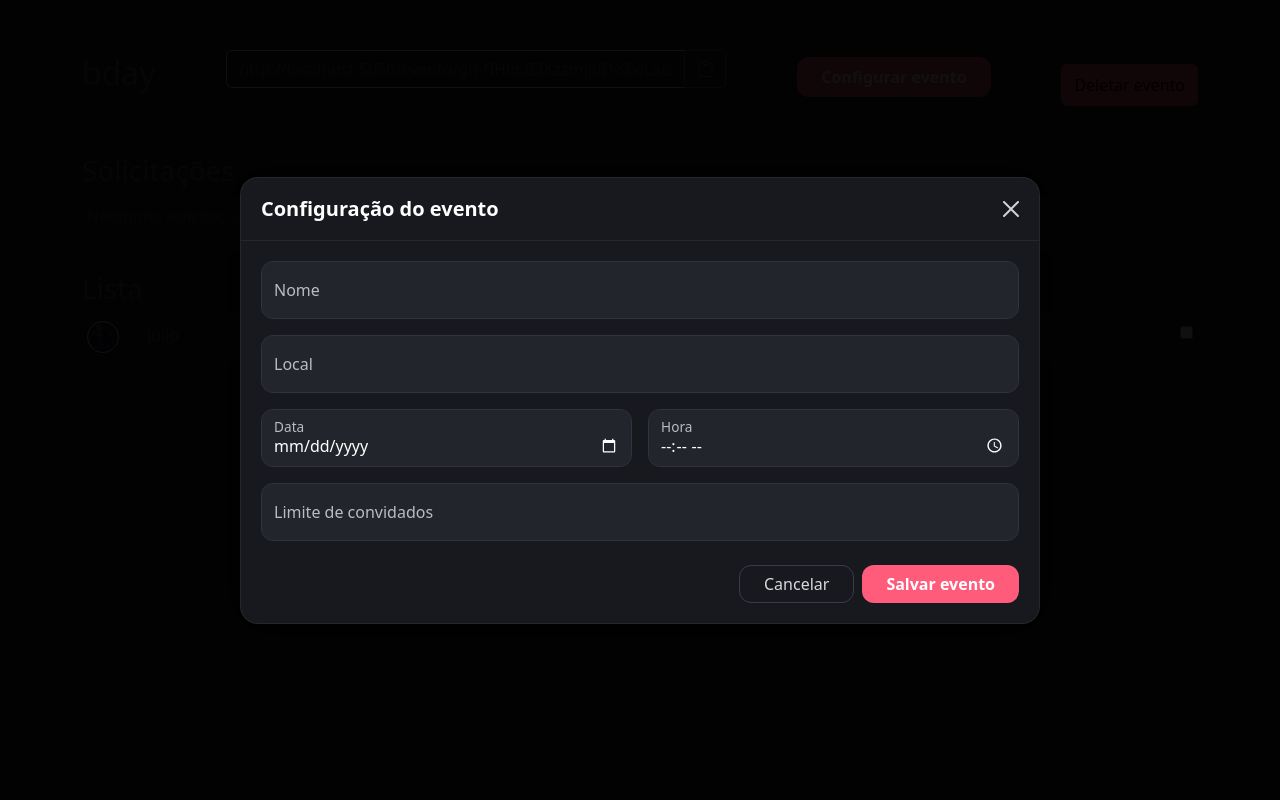
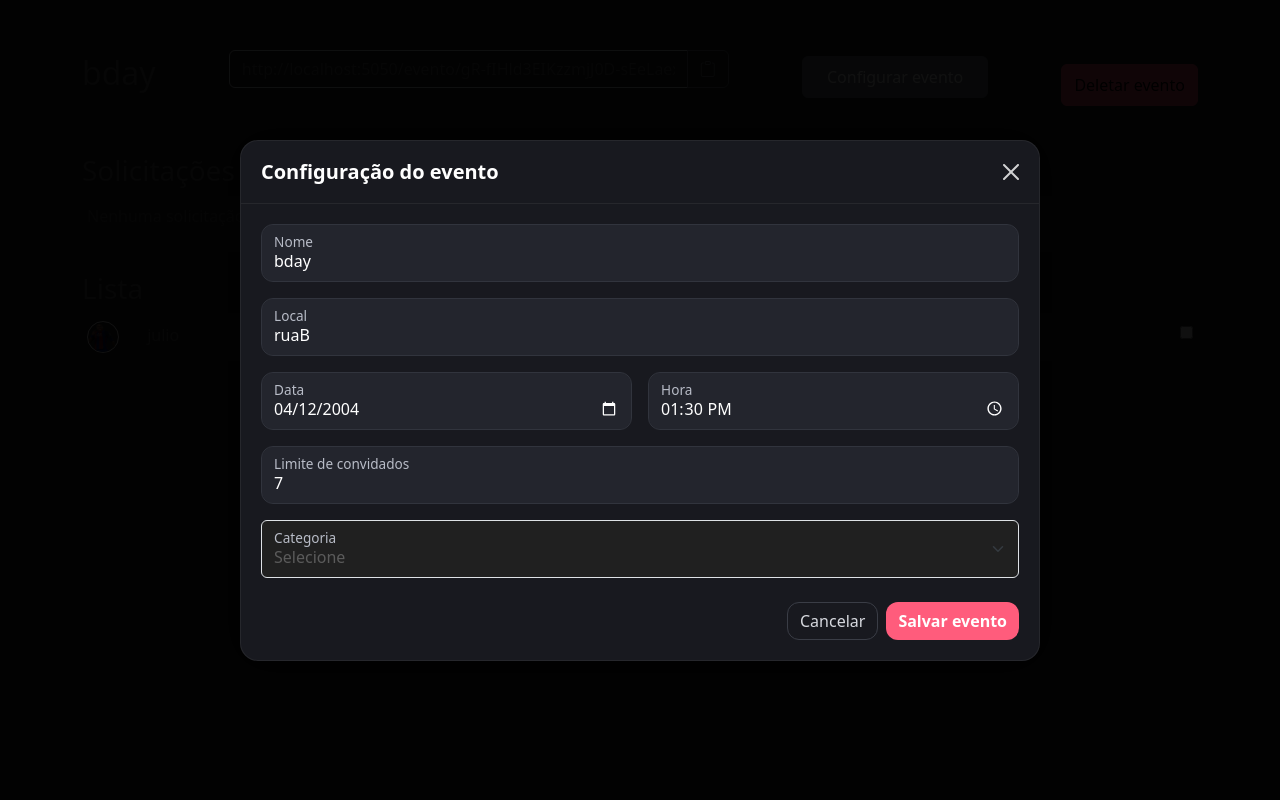
Before and after one commit to juliofsk/projetointegrador, a Flask app: a page that uses templates/events/event_detail.html in a window 1280 px wide, after a click on "Configurar evento". Run offline with Flask 3, Linux system fonts and the light colour scheme; a user stored in the database is signed in; data comes from the database, SQL or seed files in the repository; both versions use the stored data as it was after the commit; some libraries are stand-ins or nearby versions.

Commit message:
adicionado categorias para eventos

```diff
--- a/app.py
+++ b/app.py
@@ -109,18 +109,62 @@ def get_criar_evento():
 
 @srv.post("/criarEvento")
 def post_evento():
-    administrador_id = fk.session["usuario_id"]
+    administrador_id = fk.session.get("usuario_id")
     if not administrador_id:
         return fk.redirect("/login")
+
     evento_nome = request.form["nome"]
     evento_local = request.form["local"]
     evento_data = request.form["data"]
     evento_horario = request.form["hora"]
     evento_limite = request.form["limite"]
+    evento_categoria = request.form["categoria"]
+
+    valor_total = request.form.get("valor_total")
+    itens = request.form.get("itens")
+
     evento_token = secrets.token_urlsafe(22)
-    print(fk.session)
-    md.config_evento(administrador_id, evento_nome, evento_local, evento_data, evento_horario, evento_limite, evento_token)
+
+    evento_id = md.config_evento(
+        administrador_id,
+        evento_nome,
+        evento_local,
+        evento_data,
+        evento_horario,
+        evento_limite,
+        evento_token,
+        evento_categoria,
+        valor_total,
+    )
+
+    # ✔️ coletivo
+    if evento_categoria == "3" and itens:
+        lista_itens = [i.strip() for i in itens.split(",") if i.strip()]
+        md.salvar_itens(evento_id, lista_itens)
+
     return fk.redirect(f"/evento/{evento_token}")
+
+@srv.post("/editarEvento")
+def editar_evento():
+    evento_id = request.form["evento_id"]
+    evento_nome = request.form["nome"]
+    evento_local = request.form["local"]
+    evento_data = request.form["data"]
+    evento_horario = request.form["hora"]
+    evento_limite = request.form["limite"]
+    evento_categoria = request.form["categoria"]
+    valor_total = request.form.get("valor_total")
+    itens = request.form.get("itens")
+    md.editar_evento(evento_id, evento_nome, evento_local, evento_data, evento_horario, evento_limite, evento_categoria, valor_total)
+
+    if evento_categoria != "3":
+        md.deletar_itens_do_evento(evento_id)
+
+    if evento_categoria == "3" and itens:
+        lista_itens = [i.strip() for i in itens.split(",") if i.strip()]
+        md.atualizar_itens_evento(evento_id, lista_itens)
+
+    return fk.redirect(f"/evento/{md.get_token_evento(evento_id)}")
 
 @srv.get("/evento/<evento_token>")
 def get_evento(evento_token):
--- a/templates/events/event_detail.html
+++ b/templates/events/event_detail.html
@@ -1,16 +1,18 @@
 <!DOCTYPE html>
 <html lang="en">
+
 <head>
     {%include 'partials/_head.html'%}
     <link rel="stylesheet" href="https://cdn.jsdelivr.net/npm/bootstrap-icons@1.11.3/font/bootstrap-icons.css">
     <style>
-        #lista{
+        #lista {
             background-color: rgb(39, 39, 39);
             border-radius: 5px;
             padding-left: 5px;
             padding-right: 5px;
             margin-bottom: 20px;
         }
+
         .modal-backdrop.show {
             opacity: 0.75;
         }
@@ -47,21 +49,21 @@
             padding: 1.25rem;
         }
 
-    .form-floating > .form-control {
+        .form-floating>.form-control {
             background-color: #23252d;
             border: 1px solid #31343d;
             color: #ffffff;
             border-radius: 12px;
         }
 
-    .form-floating > .form-control:focus {
+        .form-floating>.form-control:focus {
             background-color: #23252d;
             color: #ffffff;
             border-color: #ff5c7c;
             box-shadow: 0 0 0 0.2rem rgba(255, 92, 124, 0.15);
         }
 
-    .form-floating > label {
+        .form-floating>label {
             color: #b8bcc7;
         }
 
@@ -96,12 +98,15 @@
         }
     </style>
 </head>
+
 <body>
 
     {%if not is_admin%}
 
     <div class="container d-flex flex-row align-items-center justify-content-between mt-5 mb-5">
-            <div><h2 class="">{{ evento[2] }}</h2></div>
+        <div>
+            <h2 class="">{{ evento[2] }}</h2>
+        </div>
         <form action="/evento/solicitar" method="POST">
             <input type="hidden" name="evento_id" value="{{ evento[0] }}">
             <button class="btn btn-primary w-5 py-2 mt-3">Entrar</button>
@@ -113,7 +118,9 @@
     {%if is_admin%}
 
     <div class="container d-flex flex-row align-items-center justify-content-between mt-5 mb-5">
-        <div><h2 class="">{{ evento[2] }}</h2></div>
+        <div>
+            <h2 class="">{{ evento[2] }}</h2>
+        </div>
 
         <div class="input-group mb-3" style="max-width:500px;">
             <input type="text" class="form-control" id="linkEvento" value="{{ url }}" readonly>
@@ -122,9 +129,7 @@
             </button>
         </div>
 
-          <button class="btn btn-evento px-4 py-2"
-            data-bs-toggle="modal"
-            data-bs-target="#modalConfigEvento">
+        <button class="btn btn-secondary px-4 py-2" data-bs-toggle="modal" data-bs-target="#modalConfigEvento">
             Configurar evento
         </button>
 
@@ -156,7 +161,9 @@
             {%for usuario in usuarios%}
             <div class="row py-2">
                 <div class="col">
-                    <img class="me-4 rounded-circle border border-white" src="{{ url_for('static', filename='uploads/usuarios/' ~ usuario[0] ~ '.png') }}" width="32" height="32">
+                    <img class="me-4 rounded-circle border border-white"
+                        src="{{ url_for('static', filename='uploads/usuarios/' ~ usuario[0] ~ '.png') }}" width="32"
+                        height="32">
                     {{ usuario[1] }}
                 </div>
                 <div class="col d-flex justify-content-end">
@@ -169,7 +176,8 @@
         </div>
     </div>
 
-<div class="modal fade" id="modalConfigEvento" tabindex="-1" aria-labelledby="modalConfigEventoLabel" aria-hidden="true">
+    <div class="modal fade" id="modalConfigEvento" tabindex="-1" aria-labelledby="modalConfigEventoLabel"
+        aria-hidden="true">
         <div class="modal-dialog modal-dialog-centered modal-lg">
             <div class="modal-content">
 
@@ -179,50 +187,83 @@
                 </div>
 
                 <div class="modal-body">
-                <form action="/criarEvento" method="post">
+                    <form action="/editarEvento" method="post">
+
+                        <input type="hidden" name="evento_id" value="{{evento[0]}}">
 
                         <div class="row g-3">
+
                             <div class="col-12">
                                 <div class="form-floating">
-                                <input type="text" class="form-control" id="nomeEvento" name="nome" placeholder="Nome do evento" required>
-                                <label for="nomeEvento">Nome</label>
+                                    <input type="text" class="form-control" name="nome" value="{{evento[2]}}" required>
+                                    <label>Nome</label>
                                 </div>
                             </div>
 
                             <div class="col-12">
                                 <div class="form-floating">
-                                <input type="text" class="form-control" id="localEvento" name="local" placeholder="Local do evento" required>
-                                <label for="localEvento">Local</label>
+                                    <input type="text" class="form-control" name="local" value="{{evento[3]}}" required>
+                                    <label>Local</label>
                                 </div>
                             </div>
 
                             <div class="col-md-6">
                                 <div class="form-floating">
-                                <input type="date" class="form-control" id="dataEvento" name="data" required>
-                                <label for="dataEvento">Data</label>
+                                    <input type="date" class="form-control" name="data" value="{{evento[4]}}" required>
+                                    <label>Data</label>
                                 </div>
                             </div>
 
                             <div class="col-md-6">
                                 <div class="form-floating">
-                                <input type="time" class="form-control" id="horaEvento" name="hora" placeholder="Hora do evento" required>
-                                <label for="horaEvento">Hora</label>
+                                    <input type="time" class="form-control" name="hora" value="{{evento[5]}}" required>
+                                    <label>Hora</label>
                                 </div>
                             </div>
 
                             <div class="col-12">
                                 <div class="form-floating">
-                                <input type="number" class="form-control" id="limiteEvento" name="limite" placeholder="Limite de convidados" min="1" required>
-                                <label for="limiteEvento">Limite de convidados</label>
-                            </div>
+                                    <input type="number" class="form-control" name="limite" value="{{evento[6]}}"
+                                        required>
+                                    <label>Limite de convidados</label>
                                 </div>
                             </div>
 
+                            <div class="col-12">
+                                <div class="form-floating">
+                                    <select class="form-select" name="categoria" id="categoriaSelect" required>
+                                        <option value="">Selecione</option>
+                                        <option value="1" {{ 'selected' if evento[7]==1 else '' }}>Normal</option>
+                                        <option value="2" {{ 'selected' if evento[7]==2 else '' }}>Racha</option>
+                                        <option value="3" {{ 'selected' if evento[7]==3 else '' }}>Coletivo</option>
+                                    </select>
+                                    <label>Categoria</label>
+                                </div>
+                            </div>
+
+                            <div id="campoRacha" class="col-12 d-none">
+                                <div class="form-floating">
+                                    <input type="number" class="form-control" name="valor_total"
+                                        placeholder="Valor total">
+                                    <label>Valor total (R$)</label>
+                                </div>
+                            </div>
+
+                            <div id="campoColetivo" class="col-12 d-none">
+                                <div class="form-floating">
+                                    <textarea class="form-control" name="itens" placeholder="Itens"
+                                        style="height: 100px"></textarea>
+                                    <label>Itens (separados por vírgula)</label>
+                                </div>
+                            </div>
+
+                        </div>
+
                         <div class="d-flex justify-content-end gap-2 mt-4">
-                        <button type="button" class="btn btn-secundario-dark px-4" data-bs-dismiss="modal">
+                            <button type="button" class="btn btn-secundario-dark" data-bs-dismiss="modal">
                                 Cancelar
                             </button>
-                        <button class="btn btn-evento px-4" type="submit" value="criar">
+                            <button class="btn btn-evento" type="submit">
                                 Salvar evento
                             </button>
                         </div>
@@ -235,10 +276,43 @@
     </div>
 
 </body>
+
 </html>
 
-<script src="https://cdn.jsdelivr.net/npm/bootstrap@5.3.3/dist/js/bootstrap.bundle.min.js">
-    function copiar() {
-      navigator.clipboard.writeText(document.getElementById("linkEvento").value);
+<script src="https://cdn.jsdelivr.net/npm/bootstrap@5.3.3/dist/js/bootstrap.bundle.min.js"></script>
+
+<script>
+document.addEventListener("DOMContentLoaded", function () {
+
+    const select = document.getElementById("categoriaSelect");
+    const racha = document.getElementById("campoRacha");
+    const coletivo = document.getElementById("campoColetivo");
+
+    const inputRacha = racha.querySelector("input");
+    const inputColetivo = coletivo.querySelector("textarea");
+
+    function atualizarCampos() {
+        const valor = select.value;
+
+        // esconde e desativa tudo
+        racha.classList.add("d-none");
+        coletivo.classList.add("d-none");
+
+        inputRacha.disabled = true;
+        inputColetivo.disabled = true;
+
+        if (valor === "2") {
+            racha.classList.remove("d-none");
+            inputRacha.disabled = false;
         }
+
+        if (valor === "3") {
+            coletivo.classList.remove("d-none");
+            inputColetivo.disabled = false;
+        }
+    }
+
+    select.addEventListener("change", atualizarCampos);
+    atualizarCampos();
+});
 </script>
```
Also changed, not shown: createdb.py (+21 -0 lines), model.py (+49 -6 lines), templates/events/create_event.html (+58 -2 lines), database.db, 1 other file. Lines whose indentation alone changed are shown as unchanged.
